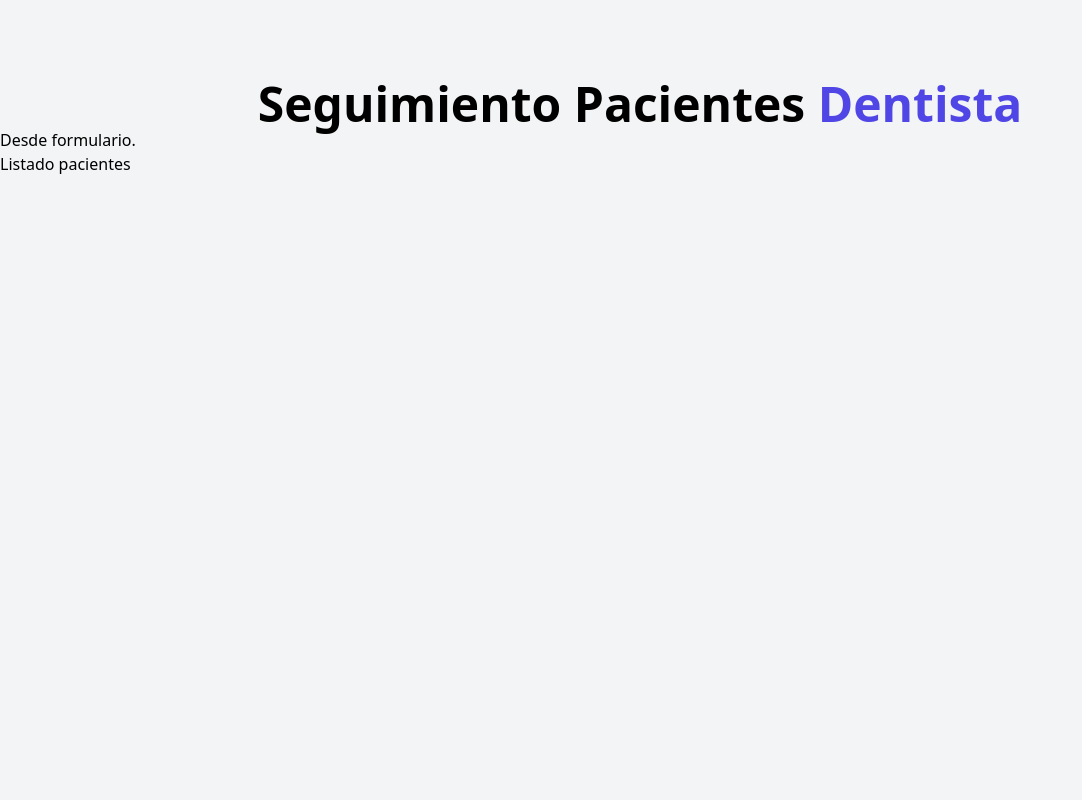
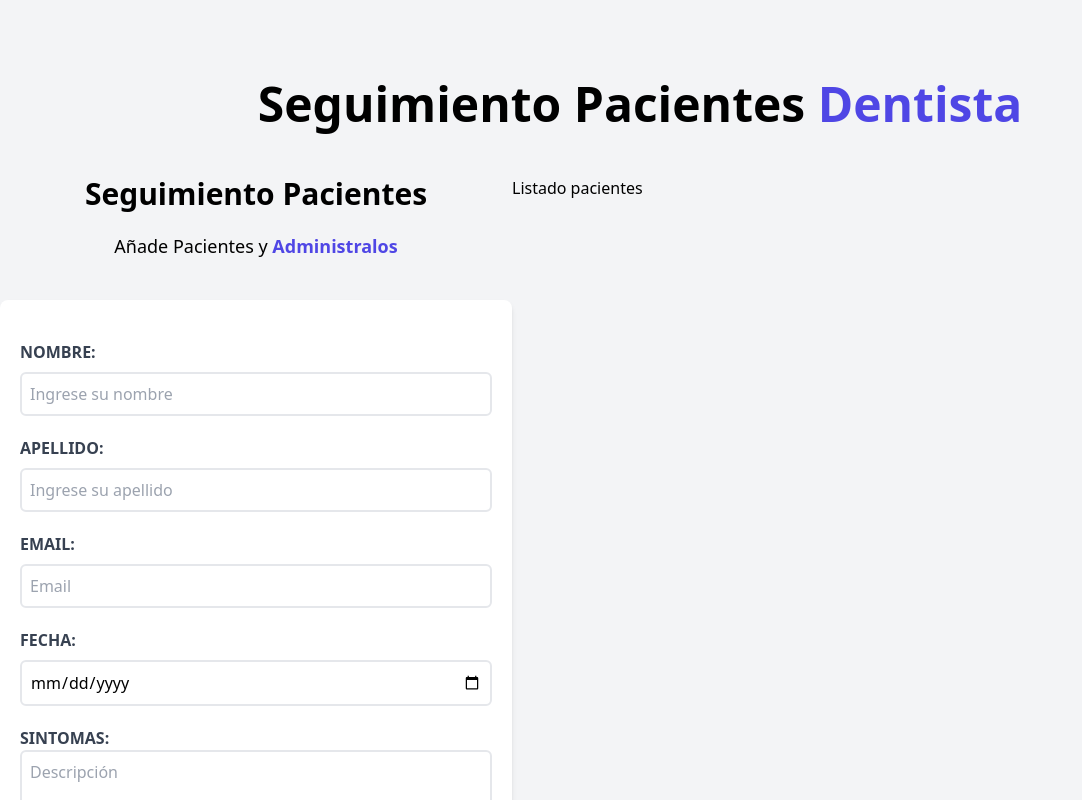
Before and after one commit to cuauhvip07/citas-react, a React (Vite) app: page / in a window 1280 px wide. Shown: the top 800 px of the page, without its empty margins (0-1082 px from the left). Built offline with nearby package versions, Linux system fonts and the light colour scheme.

Commit message:
Formulario
Se finaliza la interfaz del formulario de los pacientes

```diff
--- a/src/App.jsx
+++ b/src/App.jsx
@@ -8,8 +8,10 @@
   return (
     <div className="container mx-auto mt-20">
       <Header />
-      <Formulario />
-      <ListadoPacientes />
+      <div className="mt-12 md:flex">
+        <Formulario />
+        <ListadoPacientes />
+      </div>
     </div>
 
   )
--- a/src/components/Formulario.jsx
+++ b/src/components/Formulario.jsx
@@ -3,7 +3,41 @@
 function Formulario(){
 
     return(
-        <h1>Desde formulario.</h1>
+        <div className="md:w-1/2 lg:w-2/5">
+            <h1 className="font-black text-3xl text-center">Seguimiento Pacientes</h1>
+            <p className="text-lg mt-5 text-center mb-10">Añade Pacientes y {''}<span className="text-indigo-600 font-bold">Administralos</span></p>
+
+            <form className="bg-white shadow-md rounded-lg py-10 px-5 mb-10">
+                <div className="mb-5">
+                    <label className="block text-gray-700 uppercase font-bold" htmlFor="paciente">Nombre:</label>
+                    <input className="border-2 w-full p-2 mt-2 placeholder-gray-400 rounded-md" type="text" placeholder="Ingrese su nombre" id="paciente"/>
+                </div>
+
+                <div className="mb-5">
+                    <label className="block text-gray-700 uppercase font-bold" htmlFor="apellido">Apellido:</label>
+                    <input className="border-2 w-full p-2 mt-2 placeholder-gray-400 rounded-md" type="text" placeholder="Ingrese su apellido" id="apellido"/>
+                </div>
+
+                <div className="mb-5">
+                    <label className="block text-gray-700 uppercase font-bold" htmlFor="email">Email:</label>
+                    <input className="border-2 w-full p-2 mt-2 placeholder-gray-400 rounded-md" type="email" placeholder="Email" id="email"/>
+                </div>
+
+                <div className="mb-5">
+                    <label className="block text-gray-700 uppercase font-bold" htmlFor="email">Fecha:</label>
+                    <input className="border-2 w-full p-2 mt-2 placeholder-gray-400 rounded-md" type="date" id="fecha"/>
+                </div>
+
+                <div className="mb-5">
+                    <label className="block text-gray-700 uppercase font-bold" htmlFor="sintomas">Sintomas:</label>
+                    <textarea id="sintomas" placeholder="Descripción" className="w-full border-2 p-2 placeholder-gray-400 rounded-md"></textarea>
+                </div>
+
+                <input type="submit" className="bg-indigo-600 w-full p-3 text-white uppercase font-bold hover:bg-indigo-700 cursor-pointer transition-all" value="Agregar Paciente" />
+
+
+            </form>
+        </div>
     )
 }
 
--- a/src/components/ListadoPacientes.jsx
+++ b/src/components/ListadoPacientes.jsx
@@ -3,7 +3,9 @@
 function ListadoPacientes(){
 
     return(
-        <h2>Listado pacientes</h2>
+        <div className="md:w-1/2 lg:w-3/5">
+            <h2>Listado pacientes</h2>
+        </div>
     )
 }
 
```
